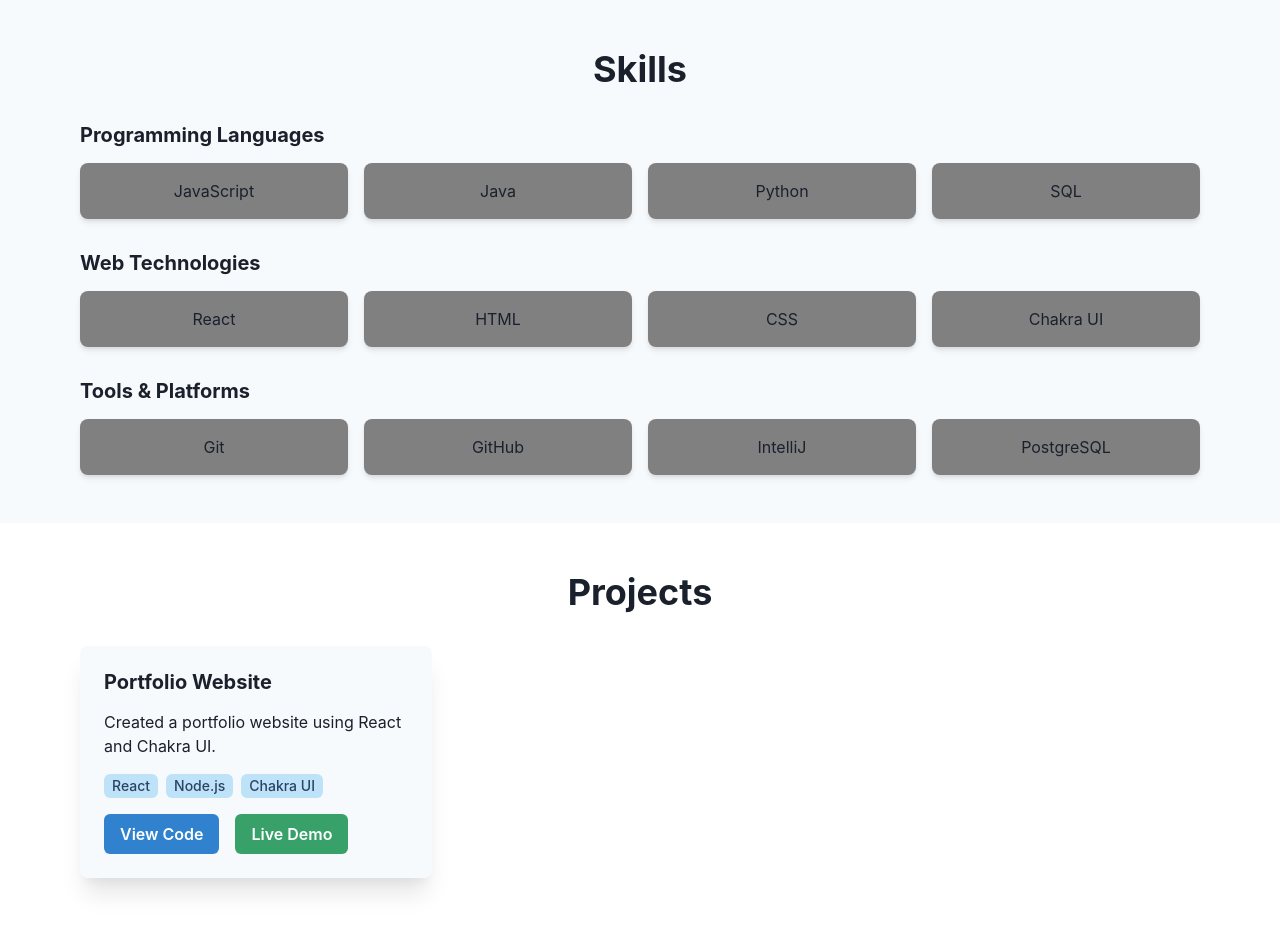
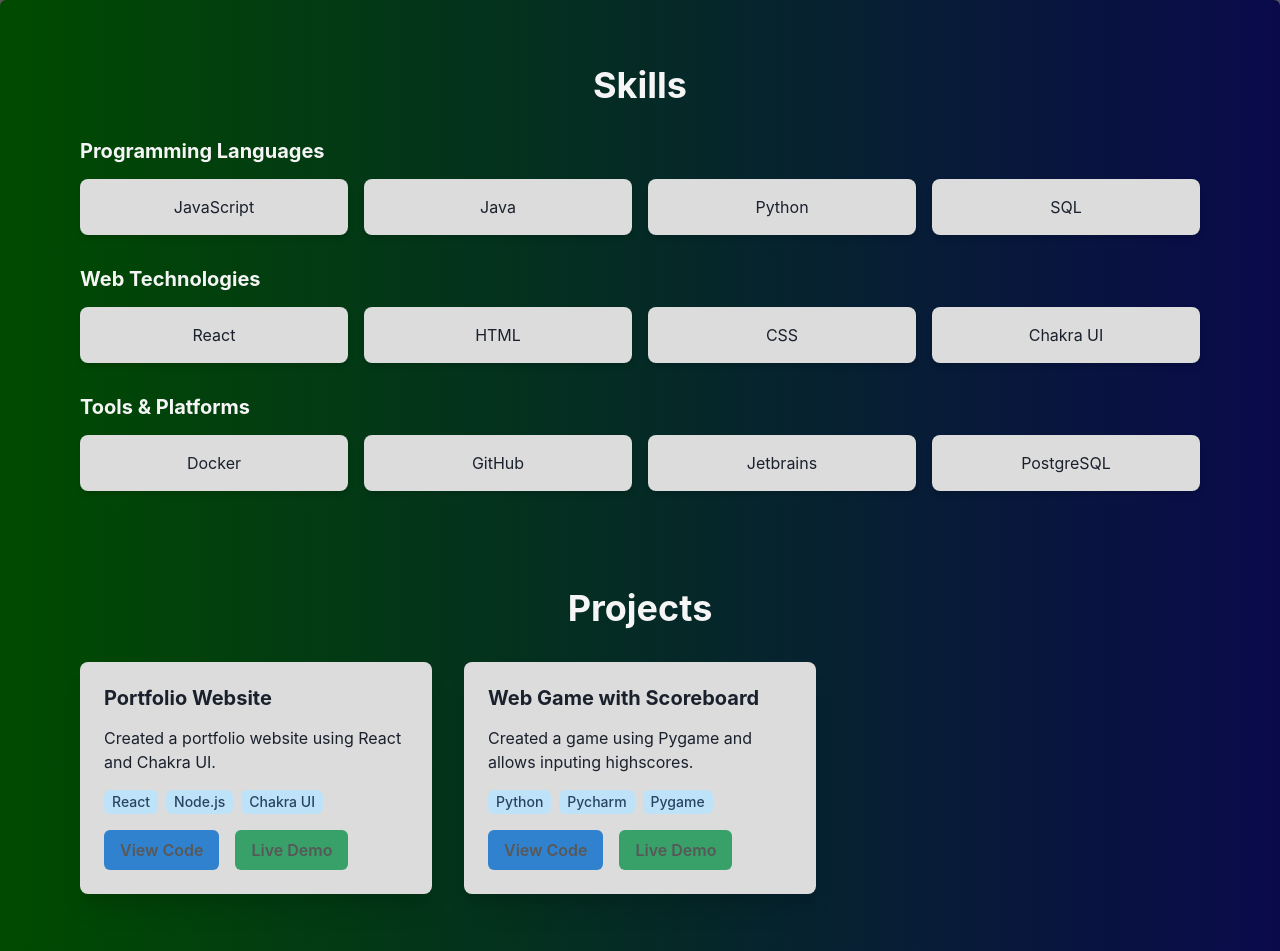
Before and after one commit to Mewagers/Mewagers.github.io, a React (Create React App) app: page / in a window 1280 px wide. Shown: the top 951 px of the page. Before the commit the page ends 926 px from the top, so only its background shows below. Built offline with nearby package versions, Linux system fonts and the light colour scheme.

Commit message:
Continued Design Upgrades

```diff
--- a/public/index.html
+++ b/public/index.html
@@ -24,7 +24,7 @@
       work correctly both with client-side routing and a non-root public URL.
       Learn how to configure a non-root public URL by running `npm run build`.
     -->
-    <title>React App</title>
+    <title>MEW Developer Portfolio</title>
   </head>
   <body>
     <noscript>You need to enable JavaScript to run this app.</noscript>
--- a/src/App.js
+++ b/src/App.js
@@ -7,7 +7,9 @@
 
 function App() {
   return (
-      <Box>
+      <Box bgGradient="linear(to-r, rgb(0, 75, 0), rgb(10, 10, 75))"
+           p={4} rounded="md"
+      >
         <Skills />
         <Projects />
       </Box>
--- a/src/components/Projects.js
+++ b/src/components/Projects.js
@@ -1,15 +1,5 @@
 import React from 'react';
-import {
-    Box,
-    Container,
-    Heading,
-    SimpleGrid,
-    Text,
-    VStack,
-    HStack,
-    Tag,
-    Button
-} from '@chakra-ui/react';
+import {Box, Container, Heading, SimpleGrid, Text, VStack, HStack, Tag, Button} from '@chakra-ui/react';
 
 
 const Projects = () => {
@@ -21,15 +11,21 @@
             link: "https://github.com/Mewagers/mewagers.github.io",
             demo: "https://mewagers.github.io"
         },
-        // Add more projects here
+        {
+            title: "Web Game with Scoreboard",
+            description: "Created a game using Pygame and allows inputing highscores.",
+            technologies: ["Python", "Pycharm", "Pygame"],
+            link: "https://gihub.com/Mewagers/snake-game",
+            demo: "https://mewagers.github.io"
+        }
     ];
 
 
     return (
-        <Box py={12} bg="white">
+        <Box py={12} bg="transparent">
             <Container maxW={'6xl'}>
                 <VStack spacing={8}>
-                    <Heading as="h2" size="xl">
+                    <Heading as="h2" size="xl" color="whitesmoke">
                         Projects
                     </Heading>
 
@@ -37,7 +33,7 @@
                         {projects.map((project, index) => (
                             <Box
                                 key={index}
-                                bg="gray.50"
+                                bg="rgb(220,220,220)"
                                 p={6}
                                 borderRadius="lg"
                                 boxShadow="xl"
--- a/src/components/Skills.js
+++ b/src/components/Skills.js
@@ -20,22 +20,22 @@
         },
         {
             category: "Tools & Platforms",
-            skills: ["Git", "GitHub", "IntelliJ", "PostgreSQL"]
+            skills: ["Docker", "GitHub", "Jetbrains", "PostgreSQL"]
         }
     ];
 
 
     return (
-        <Box py={12} bg="gray.50">
+        <Box py={12} bg="transparent">
             <Container maxW={'6xl'}>
                 <VStack spacing={8}>
-                    <Heading as="h2" size="xl">
+                    <Heading as="h2" size="xl" color="whitesmoke">
                         Skills
                     </Heading>
 
                     {skillsList.map((category, index) => (
                         <Box key={index} w="full">
-                            <Heading as="h3" size="md" mb={4}>
+                            <Heading as="h3" size="md" mb={4} color="whitesmoke">
                                 {category.category}
                             </Heading>
                             <SimpleGrid columns={{ base: 2, md: 4 }} spacing={4}>
@@ -43,7 +43,7 @@
                                     <Box
                                         key={skillIndex}
                                         p={4}
-                                        bg="gray"
+                                        bg="rgb(220, 220, 220)"
                                         borderRadius="lg"
                                         boxShadow="md"
                                         textAlign="center"
--- a/src/index.css
+++ b/src/index.css
@@ -1,3 +1,25 @@
+html,
+body,
+#root,
+.chakra-ui-light,
+[data-theme],
+[data-theme="light"] {
+  background-color: #585858 !important;
+}
+
+/* Override Chakra UI variables */
+:root {
+  --chakra-colors-chakra-body-bg: #585858 !important;
+  --chakra-colors-white: #585858 !important;
+}
+
+html, body, #root {
+  margin: 0;
+  padding: 0;
+  min-height: 100vh;
+  width: 100%;
+}
+
 body {
   margin: 0;
   font-family: -apple-system, BlinkMacSystemFont, 'Segoe UI', 'Roboto', 'Oxygen',
--- a/src/theme.js
+++ b/src/theme.js
@@ -15,6 +15,27 @@
         heading: '"Inter", sans-serif',
         body: '"Inter", sans-serif',
     },
+    styles: {
+        global: {
+            'html, body': {
+                backgroundColor: '#f8f8f8',
+            },
+            '#root': {
+                backgroundColor: '#f8f8f8',
+            }
+        },
+    },
+    config: {
+        initialColorMode: 'light',
+        useSystemColorMode: false,
+    },
+    components: {
+        Box: {
+            baseStyle: {
+                backgroundColor: '#f8f8f8',
+            },
+        },
+    },
 });
 
 export default theme;
```
Also changed, not shown: src/index.js (+2 -5 lines), 1 other file (tests, documents, lock files or other folders).
